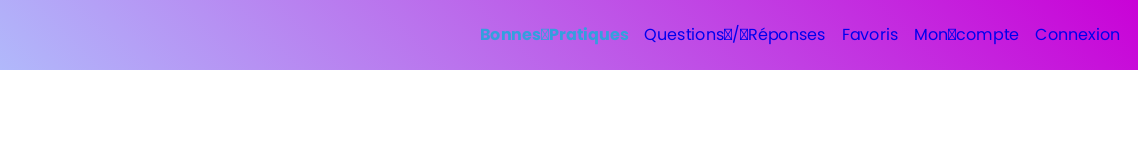
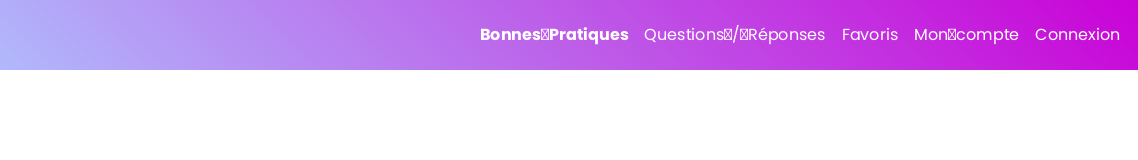
Before and after one commit to yoann-chaperon/nav-bar, a plain HTML site: page index.html in a window 1280 px wide. Shown: the full height of the page, 142-1280 px from the left. Drawn offline with Linux system fonts and the light colour scheme.

Commit message:
modif color link

```diff
--- a/assets/css/style.css
+++ b/assets/css/style.css
@@ -36,12 +36,12 @@
 }
 
 .navbar .nav-links ul li a.active {
-    color: rgb(52, 159, 222);
     font-weight: 600;
 }
 /********** ANIMATE LINKS **********/
 .nav-links a {
     position: relative;
+    color: #FFF;
 }
 .nav-links span {
     transition: .5s;
```
